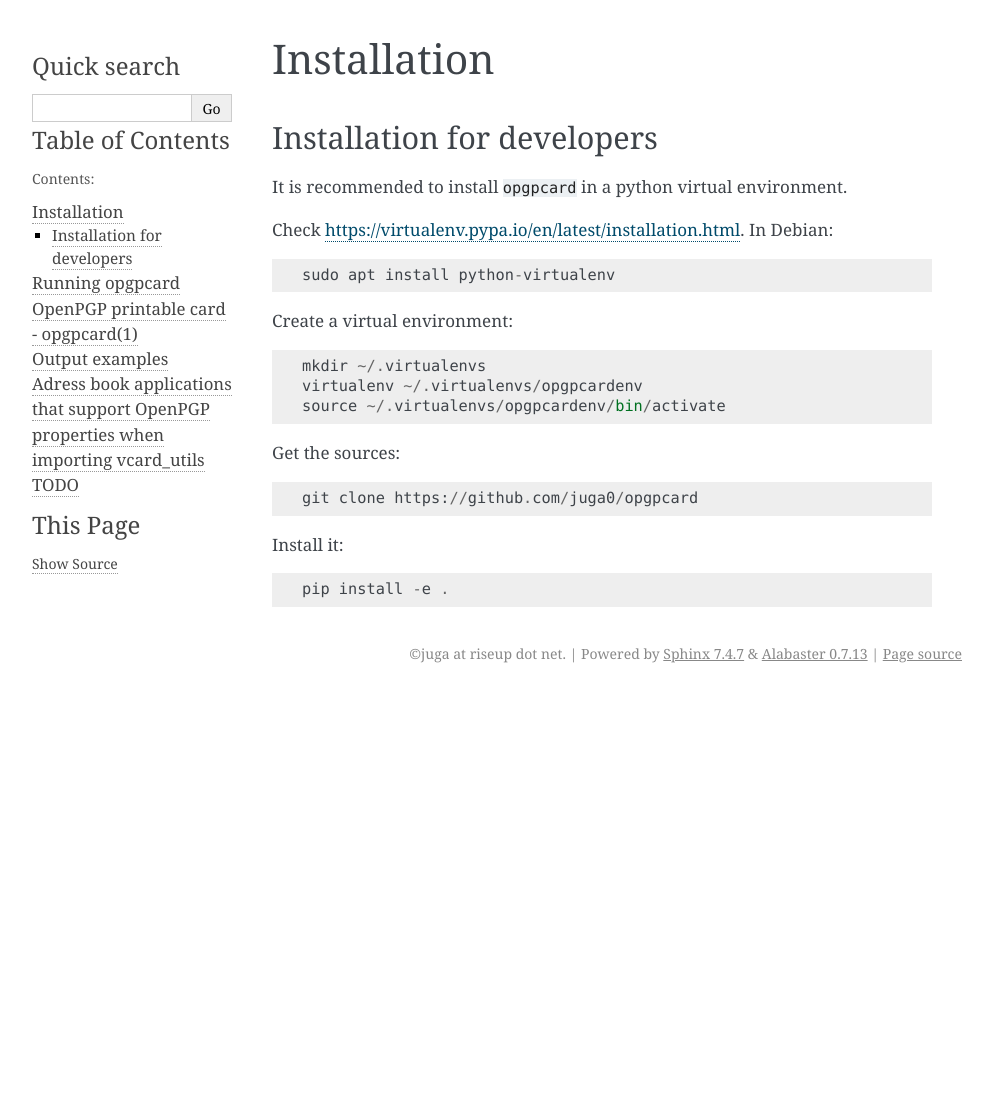
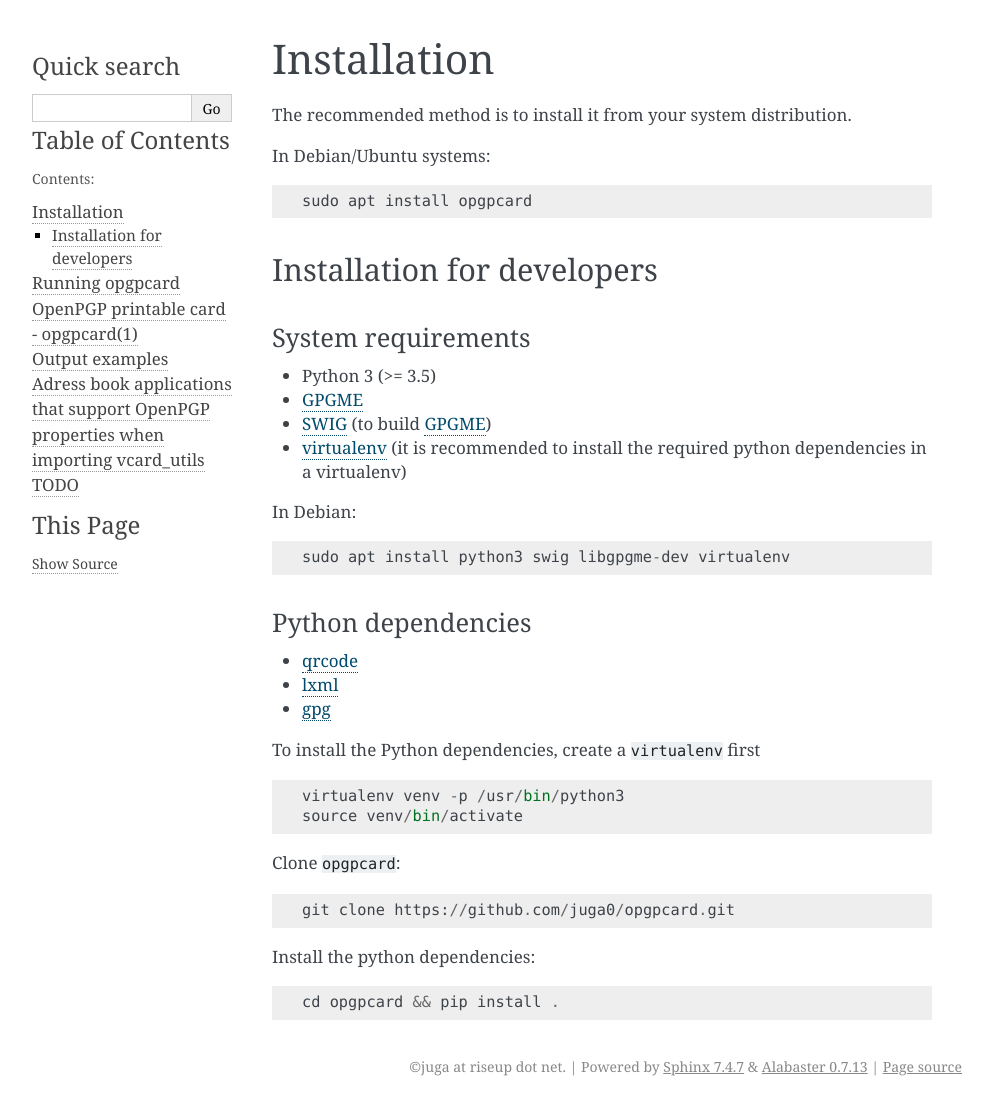
Before and after one commit to juga0/opgpcard, a Sphinx documentation site: the page built from docs/source/install.rst, in a window 1280 px wide. Shown: the whole page, without its empty margins (148-1141 px from the left). Built offline with Sphinx 7.4.7, drawn with Linux system fonts in a browser that asks for light colours; before the commit the page ends 900 px from its top, so only the background shows below that.

Commit message:
chg: docs: links depend on from where docs are read
Closes #1.

```diff
--- a/README.rst
+++ b/README.rst
@@ -50,7 +50,8 @@
 Installation
 ------------
 
-See `Installation <install.html>`__
+See `<docs/source/install.rst>`_ (in the local directory or GitHub) or
+`<https://opgpcard.readthedocs.io/en/latest/install.html>`_ .
 
 Download
 --------
--- a/docs/source/install.rst
+++ b/docs/source/install.rst
@@ -2,25 +2,54 @@
 Installation
 =============
 
+The recommended method  is to install it from your system
+distribution.
+
+In Debian/Ubuntu systems::
+
+    sudo apt install opgpcard
+
 Installation for developers
------------------------------
+---------------------------
 
-It is recommended to install ``opgpcard`` in a python virtual environment.
+System requirements
+~~~~~~~~~~~~~~~~~~~
 
-Check https://virtualenv.pypa.io/en/latest/installation.html. In Debian::
+- Python 3 (>= 3.5)
+- GPGME_
+- SWIG_ (to build GPGME_)
+- virtualenv_ (it is recommended to install the required python dependencies
+  in a virtualenv)
 
-    sudo apt install python-virtualenv
+In Debian::
 
-Create a virtual environment::
+    sudo apt install python3 swig libgpgme-dev virtualenv
 
-    mkdir ~/.virtualenvs
-    virtualenv ~/.virtualenvs/opgpcardenv
-    source ~/.virtualenvs/opgpcardenv/bin/activate
+Python dependencies
+~~~~~~~~~~~~~~~~~~~
 
-Get the sources::
+- qrcode_
+- lxml_
+- gpg_
 
-    git clone https://github.com/juga0/opgpcard
+To install the Python dependencies, create a ``virtualenv`` first
 
-Install it::
+::
 
-    pip install -e .
+    virtualenv venv -p /usr/bin/python3
+    source venv/bin/activate
+
+Clone ``opgpcard``::
+
+    git clone https://github.com/juga0/opgpcard.git
+
+Install the python dependencies::
+
+    cd opgpcard && pip install .
+
+.. _SWIG: http://swig.org/
+.. _GPGME: https://www.gnupg.org/related_software/gpgme/
+.. _virtualenv: https://virtualenv.pypa.io/en/stable/installation/
+.. _qrcode: https://pypi.python.org/pypi/qrcode/
+.. _lxml: https://lxml.de/
+.. _gpg: https://pypi.org/project/gpg/
--- a/docs/source/run.rst
+++ b/docs/source/run.rst
@@ -7,6 +7,6 @@
 
 Or see the manual page:
 
-- ``man docs/source/man_opgpcard.rst`` (in a opgpcard respository)
-- ``man opgpcard (if Debian package is`` installed)
-- `docs/build/html/man_opgpcard.html <man_opgpcard.html>`_ (in a browser)
+- ``man opgpcard`` (if installed via Debian package)
+- ``man docs/source/man_opgpcard.rst`` (in the local respository)
+- `<https://opgpcard.readthedocs.io/en/latest/man_opgpcard.html>`_
```
